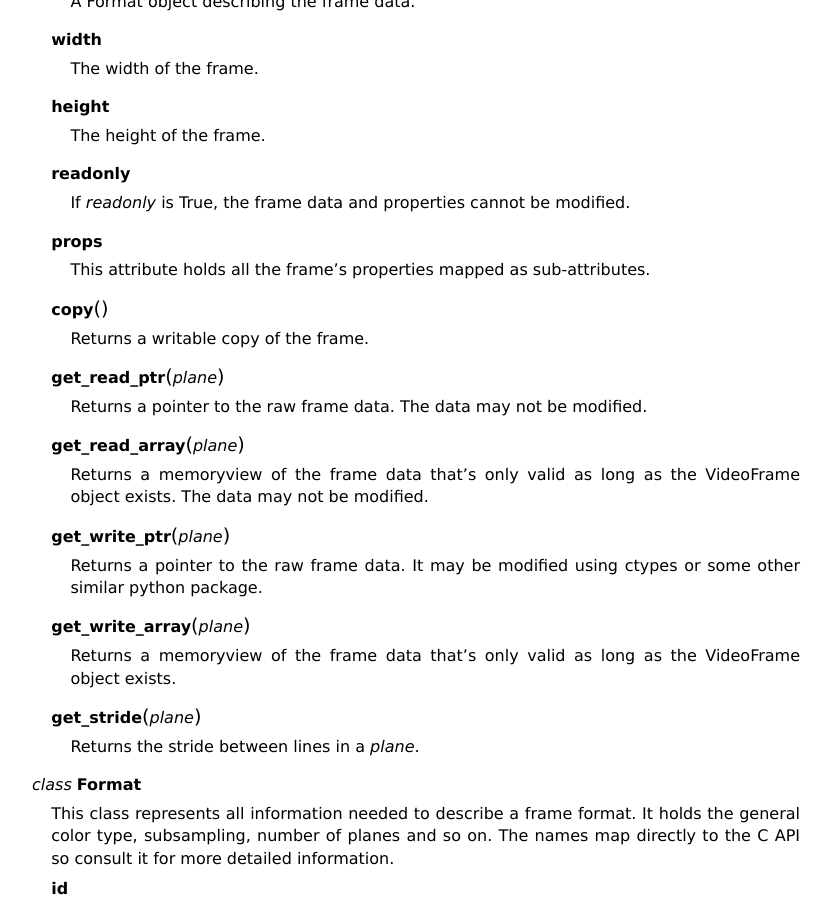
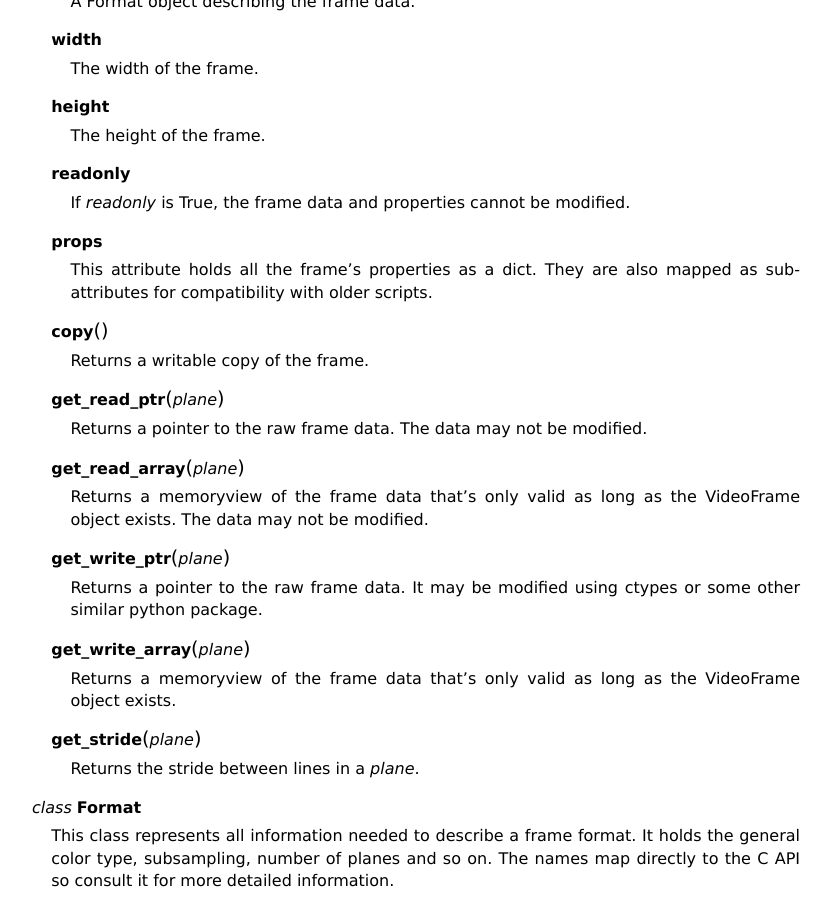
Before and after one commit to vapoursynth/vapoursynth, a Sphinx documentation site: the page built from doc/pythonreference.rst, in a window 1280 px wide and 900 px high, scrolled down 6851 px. Shown: the whole window, without its empty margins (48-879 px from the left). Built offline with Sphinx 7.4.7, drawn with Linux system fonts in a browser that asks for light colours; formulas are drawn with MathJax 3.

Commit message:
Update docs

```diff
--- a/doc/pluginlist.rst
+++ b/doc/pluginlist.rst
@@ -6,6 +6,7 @@ Applications
 * `D2V Witch <https://github.com/dubhater/D2VWitch>`_ -- creates indexes that can be opened by d2vsource
 * `SmoothVideo Project (SVP) <https://www.svp-team.com/wiki/Main_Page>`_ -- a plugin/video player component for realtime frame interpolation
 * `VapourSynth Editor <https://bitbucket.org/mystery_keeper/vapoursynth-editor>`_ -- an editor with syntax completion and fast preview support
+* `vsmkv <https://github.com/fluxamp/vsmkv>`_ -- a FUSE-based virtual filesystem for exporting VapourSynth scripts as uncompressed videos in the Matroska (MKV) file format
 * `Wobbly <http://forum.doom9.org/showthread.php?t=172496>`_ -- IVTC assistant similar to Yatta
 * `Yuuno <https://yuuno.encode.moe/>`_ -- incorporates VapourSynth into Jupyter
 
--- a/doc/pythonreference.rst
+++ b/doc/pythonreference.rst
@@ -382,7 +382,7 @@ Classes and Functions
 
    .. py:attribute:: props
 
-      This attribute holds all the frame's properties mapped as sub-attributes.
+      This attribute holds all the frame's properties as a dict. They are also mapped as sub-attributes for compatibility with older scripts.
 
    .. py:method:: copy()
 
```
